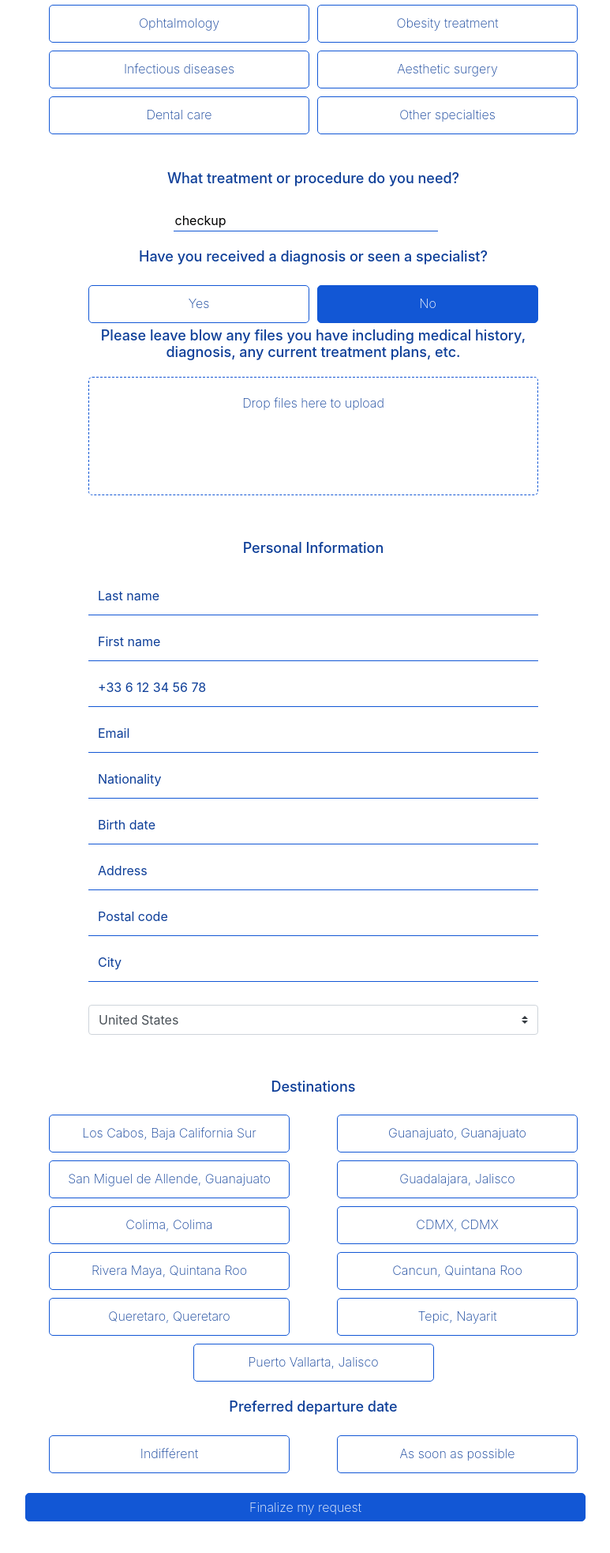
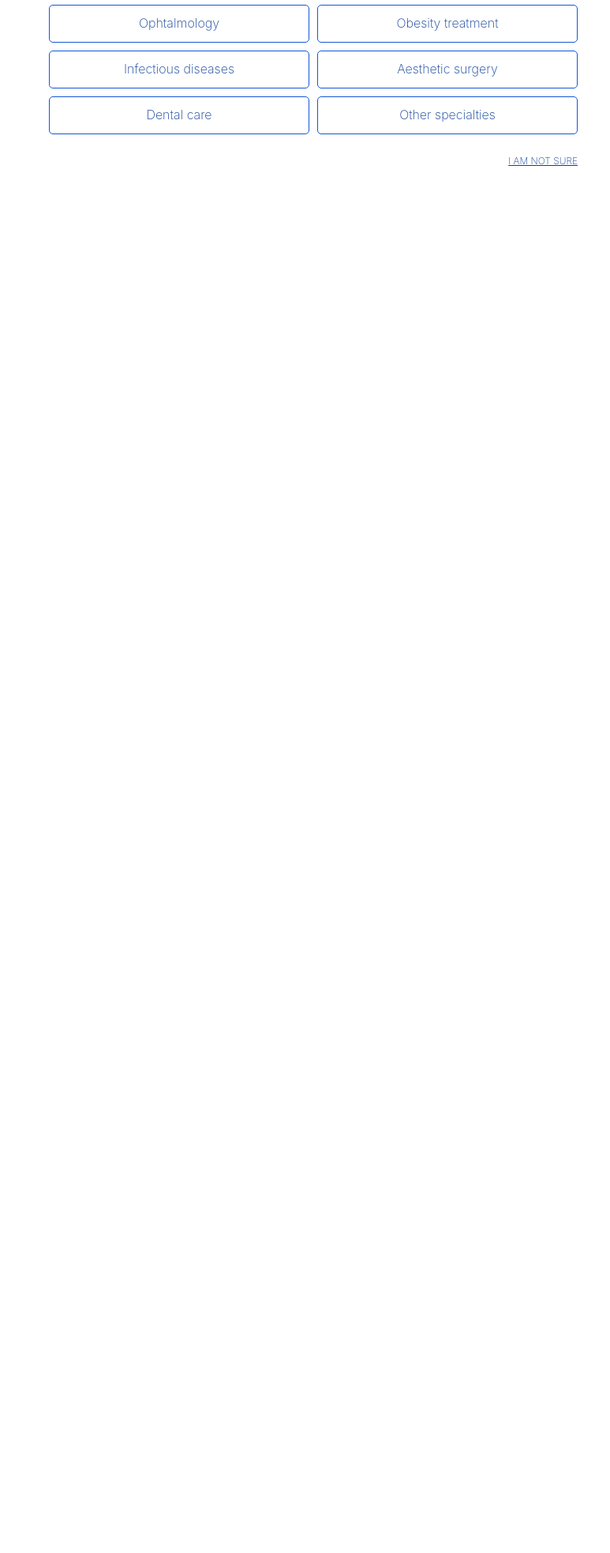
Before and after one commit to benjaminpenaolvera/medicine, a PHP site: page / in a window 1280 px wide. Shown: the part 431-2397 px from the top of the page at 79% size, without its empty margins (243-1016 px from the left). After the commit the page ends 641 px from the top, so only its background shows below. Run offline with PHP 8.4, Linux system fonts and the light colour scheme; some libraries are stand-ins or nearby versions.

Commit message:
Make ask form dynamic

```diff
--- a/ask-form/index.html
+++ b/ask-form/index.html
@@ -26,19 +26,19 @@
       </div>
       <!-- <div class="col-12 form-pagination">
         <ul class="form-steps">
-          <li class="step active">
+          <li class="step" id="step-number-1">
             <div class="number"><span>1</span></div>
             <p class="step-title">Treatment or Procedure</p>
           </li>
-          <li class="step">
+          <li class="step" id="step-number-2">
             <div class="number"><span>2</span></div>
             <p class="step-title">Experience</p>
           </li>
-          <li class="step">
+          <li class="step" id="step-number-3">
             <div class="number"><span>3</span></div>
             <p class="step-title">Personal information</p>
           </li>
-          <li class="step">
+          <li class="step" id="step-number-4">
             <div class="number"><span>4</span></div>
             <p class="step-title">Confirmation</p>
           </li>
@@ -94,31 +94,31 @@
               <label class="form-check-label" for="soins-dentaires">Dental care</label>
             </div>
             <div class="form-check animated fadeInRight">
-              <input class="form-check-input" type="radio" name="procedure" id="autres-specialite"
+              <input class="form-check-input" type="radio" name="procedure" id="s1-otherSpecialties"
                 value="autres-specialite">
-              <label class="form-check-label" for="autres-specialite">Other specialties</label>
+              <label class="form-check-label" for="s1-otherSpecialties" id="s1-otherSpecialties-label">Other specialties</label>
             </div>
-            <div class="form-check col-12 othercontainer" style="display: none;" id="s0-26-25-other">
-              <input class="form-check-input other" type="text" name="procedureName" placeholder="Votre spécialité"
-                id="s0-26-25-otherInput">
+            <div class="form-check col-12 othercontainer d-none" id="s1-otherInputContainer">
+              <input class="form-check-input other" type="text" name="procedureName" placeholder="Other specialty"
+                id="s1-otherInput">
             </div>
           </form>
-          <div style="margin-bottom: 0; display: none;" class="d-none submit-next" id="s0-26-25-otherButton">
+          <p class="dontknow" id="s1-dontknow">I am not sure</p>
+          <div style="margin-bottom: 0;" class="d-none submit-next" id="s1-continue">
             <span>Continue</span>
           </div>
           <div class="clearfix"></div>
-          <!-- <p class="dontknow">I am not sure</p> -->
         </div>
       </div>
-      <div class="tab-pane active form-box col-12 col-sm-12 col-md-12 col-lg-8 offset-lg-2 col-xl-8 offset-xl-2"
+      <div class="d-none tab-pane active form-box col-12 col-sm-12 col-md-12 col-lg-8 offset-lg-2 col-xl-8 offset-xl-2"
         id="form-s2">
         <div class="box-container active" id="form-s1-1">
           <h2>What treatment or procedure do you need?</h2>
-          <form class="info" id="s0-26-27-stepForm"
+          <form class="info" id="s2-stepForm"
             data-marko="{&quot;onsubmit&quot;:&quot;onSubmit s0-26-27 false&quot;}">
             <div class="form-check procedure animated fadeInLeft">
               <input class="form-check-input" type="text" name="procedure"
-                placeholder="Physiotherapy, breast cancer...." value="checkup" id="s0-26-27-procedure">
+                placeholder="Physiotherapy, breast cancer...." value="" id="s2-procedureInput">
             </div>
             <h2>Have you received a diagnosis or seen a specialist?</h2>
             <div class="form-check yes-no-input animated fadeInLeft">
@@ -126,7 +126,7 @@
               <label class="form-check-label" for="ouiconsult">Yes</label>
             </div>
             <div class="form-check yes-no-input animated fadeInRight">
-              <input class="form-check-input" type="radio" name="verified" id="nonconsult" value="false" checked="">
+              <input class="form-check-input" type="radio" name="verified" id="nonconsult" value="false">
               <label class="form-check-label" for="nonconsult">No</label>
             </div>
           </form>
@@ -143,19 +143,19 @@
               </div>
             </div>
           </div>
-          <div class="d-none submit-back" data-marko="{&quot;onclick&quot;:&quot;onBack s0-26-27 false&quot;}">
+          <div class="submit-back" data-marko="{&quot;onclick&quot;:&quot;onBack s0-26-27 false&quot;}" id="s2-return">
             <span>Return</span>
           </div>
-          <div class="d-none submit-next" data-marko="{&quot;onclick&quot;:&quot;onSubmit s0-26-27 false&quot;}">
+          <div class="d-none submit-next" data-marko="{&quot;onclick&quot;:&quot;onSubmit s0-26-27 false&quot;}" id="s2-continue">
             <span>Continue</span>
           </div>
         </div>
       </div>
-      <div class="tab-pane active form-box col-12 col-sm-12 col-md-12 col-lg-8 offset-lg-2 col-xl-8 offset-xl-2"
+      <div class="d-none tab-pane active form-box col-12 col-sm-12 col-md-12 col-lg-8 offset-lg-2 col-xl-8 offset-xl-2"
         id="form-s3">
         <div class="box-container" id="form-s2">
           <h2>Personal Information</h2>
-          <form class="personnal-info disbaled" id="s0-26-29-stepForm">
+          <form class="personnal-info disbaled" id="s3-stepForm">
             <!-- <span>Civility</span>
             <div class="form-check ouinon animated fadeInLeft">
               <input class="form-check-input" type="radio" name="gender" id="madame" value="madame" required="">
@@ -167,13 +167,13 @@
             </div> -->
             <div class="form-check textfield animated fadeInLeft">
               <input class="form-check-input" type="text" name="last_name" placeholder="Last name" required="" value=""
-                id="s0-26-29-last_name">
-              <!-- <label for="s0-26-29-last_name">Last name</label> -->
+                id="s3-last_name">
+              <!-- <label for="s3-last_name">Last name</label> -->
             </div>
             <div class="form-check textfield animated fadeInRight">
               <input class="form-check-input" type="text" name="first_name" placeholder="First name" required=""
-                value="" id="s0-26-29-first_name">
-              <!-- <label for="s0-26-29-first_name">First name</label> -->
+                value="" id="s3-first_name">
+              <!-- <label for="s3-first_name">First name</label> -->
             </div>
             <div class="form-check textfield animated fadeInLeft">
               <div class="intl-tel-input allow-dropdown">
@@ -184,41 +184,41 @@
                   </div>
                 </div>
                 <input class="form-check-input phonepicker" type="tel" name="phone_number"
-                  placeholder="+33 6 12 34 56 78" required="" value="" id="s0-26-29-phone_number" autocomplete="off">
+                  placeholder="+33 6 12 34 56 78" required="" value="" id="s3-phone_number" autocomplete="off">
               </div>
             </div>
             <div class="form-check textfield animated fadeInRight">
               <input class="form-check-input" type="email" name="email" placeholder="Email" required="" value=""
-                id="s0-26-29-email">
-              <label for="s0-26-29-email">Email</label>
+                id="s3-email">
+              <label for="s3-email">Email</label>
             </div>
             <div class="form-check textfield animated fadeInLeft">
               <input class="form-check-input" type="text" name="nationality" placeholder="Nationality" required=""
-                value="" id="s0-26-29-nationality">
-              <label for="s0-26-29-nationality">Nationality</label>
+                value="" id="s3-nationality">
+              <label for="s3-nationality">Nationality</label>
             </div>
             <div class="form-check textfield animated fadeInRight">
               <input class="form-check-input" type="text" name="birth_date" placeholder="Birth date" required=""
-                value="" id="s0-26-29-birth_date">
-              <label for="s0-26-29-birth_date">Birth date</label>
+                value="" id="s3-birth_date">
+              <label for="s3-birth_date">Birth date</label>
             </div>
             <div class="form-check textfield animated fadeInLeft">
               <input class="form-check-input" type="text" name="address" placeholder="Address" required="" value=""
-                id="s0-26-29-address">
-              <label for="s0-26-29-address">Address</label>
+                id="s3-address">
+              <label for="s3-address">Address</label>
             </div>
             <div class="form-check textfield animated fadeInRight">
               <input class="form-check-input" type="text" name="postal_code" placeholder="Postal code" required=""
-                value="" id="s0-26-29-postal_code">
-              <label for="s0-26-29-postal_code">Postal code</label>
+                value="" id="s3-postal_code">
+              <label for="s3-postal_code">Postal code</label>
             </div>
             <div class="form-check textfield animated fadeInLeft">
               <input class="form-check-input" type="text" name="city" placeholder="City" required="" value=""
-                id="s0-26-29-city">
-              <label for="s0-26-29-city">City</label>
+                id="s3-city">
+              <label for="s3-city">City</label>
             </div>
             <div class="form-check textfield animated fadeInRight">
-              <select class="custom-select" name="country" required="" id="s0-26-29-country">
+              <select class="custom-select" name="country" required="" id="s3-country">
                 <option value="AF">Afghanistan</option>
                 <option value="AX">Åland Islands</option>
                 <option value="AL">Albania</option>
@@ -471,49 +471,49 @@
               </select>
             </div>
             <!-- <div class="form-check textfield animated fadeInRight pass-strength-visible">
-              <div id="s0-26-29-password-gui"></div>
+              <div id="s3-password-gui"></div>
               <input class="form-check-input" type="password" name="password" placeholder="Password" required=""
-                value="" id="s0-26-29-password" data-tippy="">
+                value="" id="s3-password" data-tippy="">
               <div class="pass-wrapper">
                 <div class="pass-graybar">
                   <div class="pass-colorbar"></div>
                 </div>
               </div>
-              <label for="s0-26-29-password">Password</label>
+              <label for="s3-password">Password</label>
             </div> -->
             <!-- <div class="form-check textfield animated fadeInLeft">
               <input class="form-check-input" type="password" name="Password confirmation"
-                placeholder="Password confirmation" required="" value="" id="s0-26-29-repassword">
-              <label for="s0-26-29-repassword">Password confirmation</label>
+                placeholder="Password confirmation" required="" value="" id="s3-repassword">
+              <label for="s3-repassword">Password confirmation</label>
             </div> -->
             <!-- <div class="form-check checkbox animated fadeInRight">
-              <input class="form-check-input" type="checkbox" name="cgu" id="s0-26-29-cgu">
-              <label for="s0-26-29-cgu">
+              <input class="form-check-input" type="checkbox" name="cgu" id="s3-cgu">
+              <label for="s3-cgu">
                 I have read and accept the<a href="/en/terms-and-conditions">&nbsp;terms and conditions&nbsp;</a>
                 and I consent to the collection and processing of my personal health data in the context of the Medicaim
                 services.
               </label>
             </div>
             <div class="form-check checkbox animated fadeInLeft">
-              <input class="form-check-input" type="checkbox" name="gdpr" id="s0-26-29-gdpr">
-              <label for="s0-26-29-gdpr">
+              <input class="form-check-input" type="checkbox" name="gdpr" id="s3-gdpr">
+              <label for="s3-gdpr">
                 I am aware that Medicaim may use my information to promote its offers. I can object by checking the
                 box opposite.
               </label>
             </div> -->
           </form>
-          <div class="submit-back d-none">
+          <div class="submit-back" id="s3-return">
             <span>Return</span>
           </div>
-          <div class="submit-next animated fadeInRight d-none">
+          <div class="submit-next animated fadeInRight d-none" id="s3-continue">
             <span>Continue</span>
           </div>
         </div>
       </div>
-      <div class="tab-pane active form-box col-12 col-sm-12 col-md-12 col-lg-8 offset-lg-2 col-xl-8 offset-xl-2" id="s0-26-step-4">
+      <div class="d-none tab-pane active form-box col-12 col-sm-12 col-md-12 col-lg-8 offset-lg-2 col-xl-8 offset-xl-2" id="form-s4">
         <div class="box-container" id="s0-26-31-boxForm">
           <h2>Destinations</h2>
-          <form class="destanddate" id="s0-26-31-stepForm">
+          <form class="destanddate" id="s4-stepForm">
             <div class="form-check animated fadeInLeft">
               <input class="form-check-input" type="radio" name="destination" id="los-cabos" value="los-cabos">
               <label class="form-check-label" for="los-cabos">Los Cabos, Baja California Sur</label>
@@ -562,15 +562,15 @@
             <h2>Preferred departure date</h2>
             <div class="form-check animated fadeInLeft">
               <input class="form-check-input" type="radio" name="date" id="dateindiff" value="indifferent">
-              <label class="form-check-label" for="dateindiff">Indifférent</label>
+              <label class="form-check-label" for="dateindiff">Indifferent</label>
             </div>
             <div class="form-check animated fadeInRight">
               <input class="form-check-input" type="radio" name="date" id="dateasap" value="asap">
               <label class="form-check-label" for="dateasap">As soon as possible</label>
             </div>
           </form>
-          <div class="submit-back d-none"><span>Return</span></div>
-          <div class="submit-next animated fadeInLeft mt-3"><span>Finalize my request</span></div>
+          <div class="submit-back" id="s4-return"><span>Return</span></div>
+          <div class="d-none submit-next animated fadeInLeft" id="s4-submit"><span>Finalize my request</span></div>
         </div>
       </div>
     </div>
--- a/ask-form/styles.css
+++ b/ask-form/styles.css
@@ -66,7 +66,9 @@
         text-align: center;
         font-size: 18px;
         margin-bottom: 20px; }
+      .form-container .form-box .box-container .submit-back,
       .form-container .form-box .box-container .submit-next {
+        display: inline-block;
         margin-right: 20px;
         margin-bottom: 20px;
         padding: 5px 50px;
@@ -79,10 +81,15 @@
         color: #fff;
         transition: all .3s ease-in-out;
         cursor: pointer; }
+        .form-container .form-box .box-container .submit-back:hover,
         .form-container .form-box .box-container .submit-next:hover {
           color: #fff;
           background-color: #1257d5;
           text-decoration: none; }
+      .form-container .form-box .box-container .submit-back {
+        float: left; }
+      .form-container .form-box .box-container .submit-next {
+        float: right; }
       .form-container .form-box .box-container p {
         text-transform: uppercase;
         color: #0d3e98;
@@ -95,6 +102,7 @@
         padding-left: 70px; }
         .form-container .form-box .box-container p.dontknow {
           display: block;
+          padding-right: 30px;
           margin-top: 20px;
           text-align: right;
           text-decoration: underline;
--- a/ask-form/styles.scss
+++ b/ask-form/styles.scss
@@ -98,8 +98,10 @@
         margin-bottom: 20px;
       }
 
+      .submit-back,
       .submit-next {
         // float: right;
+        display: inline-block;
         margin-right: 20px;
         margin-bottom: 20px;
         padding: 5px 50px;
@@ -120,6 +122,14 @@
         }
       }
 
+      .submit-back {
+        float: left;
+      }
+
+      .submit-next {
+        float: right;
+      }
+
       p {
         text-transform: uppercase;
         // font-family: NoirPro;
@@ -134,6 +144,7 @@
 
         &.dontknow {
           display: block;
+          padding-right: 30px;
           margin-top: 20px;
           // font-family: NoirPro;
           text-align: right;
```
Also changed, not shown: ask-form/index.js (+130 -1 lines), 1 other file.
